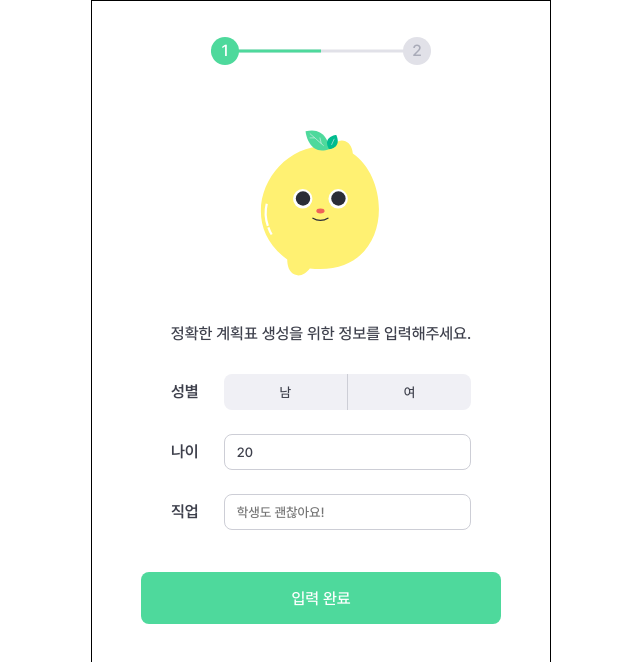
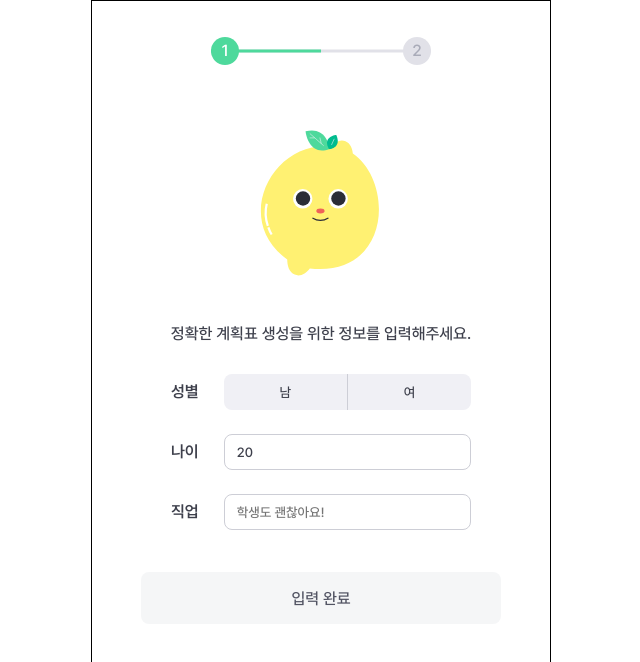
Before and after one commit to our-bbang/ggumtle_frontend, a React (Vite) app: page /userinfo in a window 1280 px wide. Shown: the top 662 px of the page, without its empty margins (319-959 px from the left). Built offline with nearby package versions, Linux system fonts and the light colour scheme.

Commit message:
feat: 모든 정보 입력해야만 입력완료 버튼 활성화

```diff
--- a/src/components/common/Inputs/InputBox.tsx
+++ b/src/components/common/Inputs/InputBox.tsx
@@ -20,7 +20,8 @@ export const InputBox = ({ value, setValue, ...props }: InputBoxPropsType) => {
   const { isFocusedOnce, handleFocus } = useFocusedOnce();
 
   const handleChangeInput = (e: React.FormEvent<HTMLInputElement>) => {
-    setValue(e.currentTarget.value);
+    if (props.type === 'number') setValue(Number(e.currentTarget.value));
+    else setValue(e.currentTarget.value);
   };
 
   return (
--- a/src/pages/UserInfo/index.tsx
+++ b/src/pages/UserInfo/index.tsx
@@ -1,4 +1,9 @@
 import { useEffect } from 'react';
+import styled, { css } from 'styled-components';
+import { useRecoilValue } from 'recoil';
+import { useNavigate } from 'react-router-dom';
+
+import { isUserInfoCompletedSelector } from '@recoil/userinput';
 
 import { ProgressbarWrapper } from '@components/common/Progressbar/ProgressbarWrapper';
 import { Progressbar } from '@components/common/Progressbar';
@@ -7,17 +12,24 @@ import { UserInputs } from '@components/userinfo/UserInputs';
 import { BottomBtn } from '@components/common/Buttons/BottomBtn';
 
 import { useProgress } from '@hooks/useProgress';
-import { styled } from 'styled-components';
 
 export const UserInfoPage = () => {
+  const navigate = useNavigate();
   const updateProgress = useProgress();
+
+  const isUserInfoComplete = useRecoilValue(isUserInfoCompletedSelector);
 
   useEffect(() => {
     updateProgress(50);
   }, []);
 
+  useEffect(() => {
+    if (isUserInfoComplete) updateProgress(100);
+    else updateProgress(50);
+  }, [isUserInfoComplete]);
+
   const handleClickBtn = () => {
-    updateProgress(100);
+    navigate('/');
   };
 
   return (
@@ -27,7 +39,13 @@ export const UserInfoPage = () => {
       </ProgressbarWrapper>
       <MainText />
       <UserInputs />
-      <BottomBtn onClick={handleClickBtn}>입력 완료</BottomBtn>
+      <CompleteBtn
+        onClick={handleClickBtn}
+        className={isUserInfoComplete ? 'active' : 'disabled'}
+        disabled={!isUserInfoComplete}
+      >
+        입력 완료
+      </CompleteBtn>
     </UserInfoPageContainer>
   );
 };
@@ -37,3 +55,12 @@ const UserInfoPageContainer = styled.div`
   flex-direction: column;
   align-items: center;
 `;
+
+const CompleteBtn = styled(BottomBtn)<{ disabled: boolean }>`
+  ${({ disabled }) => {
+    if (disabled)
+      return css`
+        pointer-events: none;
+      `;
+  }}
+`;
--- a/src/recoil/userinput.ts
+++ b/src/recoil/userinput.ts
@@ -1,4 +1,4 @@
-import { atom } from 'recoil';
+import { atom, selector } from 'recoil';
 
 export enum Gender {
   Male = 1,
@@ -9,7 +9,7 @@ export const genderState = atom<Gender.Male | Gender.Female | 0>({
   default: 0,
 });
 
-export const ageState = atom<number | undefined>({
+export const ageState = atom<number>({
   key: 'ageState',
   default: 20,
 });
@@ -18,3 +18,13 @@ export const jobState = atom<string>({
   key: 'jobState',
   default: '',
 });
+
+export const isUserInfoCompletedSelector = selector({
+  key: 'isUserInfoCompletedSelector',
+  get: ({ get }) => {
+    const gender = get(genderState);
+    const job = get(jobState);
+
+    return gender !== 0 && job !== '';
+  },
+});
```
